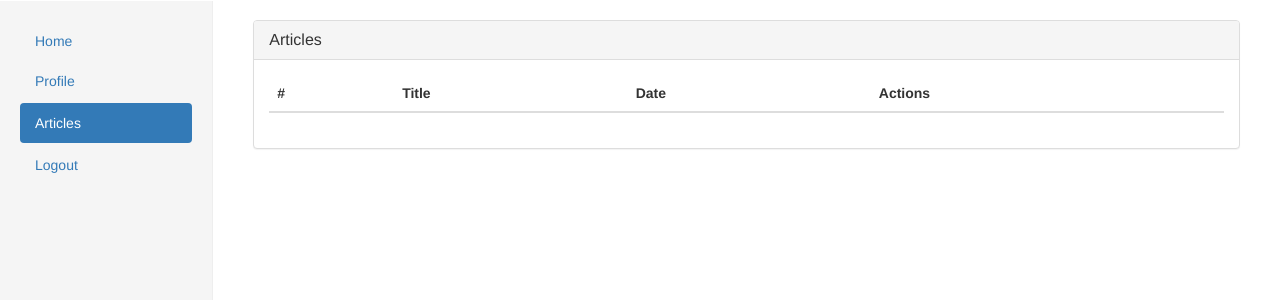
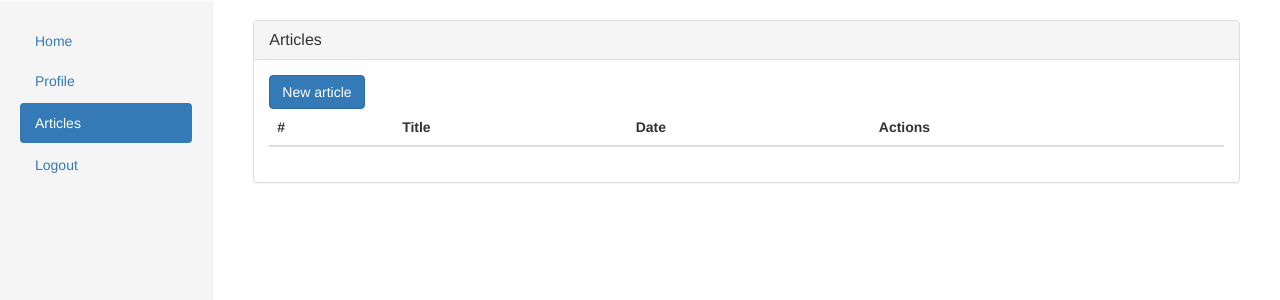
Before and after one commit to kahl-l/Flask-Administration, a Flask app: page /article/1 in a window 1280 px wide. Shown: the part 50-350 px from the top of the page. Run offline with Flask 2, Linux system fonts and the light colour scheme; the visitor is signed in with stand-in values (Sample User, id 1); data comes from the database, SQL or seed files in the repository; data that the repository does not hold is empty; some libraries are stand-ins or nearby versions.

Commit message:
New article button

```diff
--- a/app/templates/article/list.html
+++ b/app/templates/article/list.html
@@ -7,6 +7,7 @@
 			<h3 class="panel-title">Articles</h3>
 		</div>
 		<div class="panel-body">
+			<button type="button" class="btn btn-primary">New article</button>
 			<table class="table table-striped">
 				<thead>
 					<tr>
```
